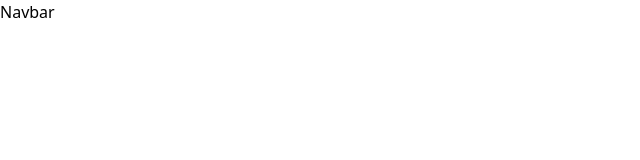
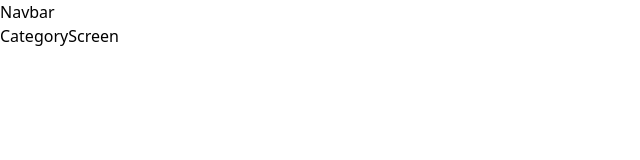
Before and after one commit to SAPranto/MERN-Ecommerce-Shop, a React (Vite) app: page /category in a window 1280 px wide. Before the commit this address had no page. Shown: the top 160 px of the page, without its empty margins (0-640 px from the left). Built offline with nearby package versions, Linux system fonts and the light colour scheme; the HTML template or start-up script is replaced by a standard one.

Commit message:
Created And Routed All The 5 Pages

```diff
--- a/src/App.jsx
+++ b/src/App.jsx
@@ -1,8 +1,11 @@
-import { useState } from "react";
 import "./App.css";
 import Navbar from "./components/Navbar";
 import { Route, Routes } from "react-router-dom";
 import HomeScreen from "./screens/HomeScreen";
+import ProductScreen from "./screens/ProductScreen";
+import CategoryScreen from "./screens/CategoryScreen";
+import CheckoutScreen from "./screens/CheckoutScreen";
+import CartScreen from "./screens/CartScreen";
 
 function App() {
   return (
@@ -10,6 +13,10 @@ function App() {
       <Navbar/>
       <Routes>
         <Route path={"/"} element={<HomeScreen />} />
+        <Route path={"/category"} element={<CategoryScreen />} />
+        <Route path={"/product"} element={<ProductScreen />} />
+        <Route path={"/cart"} element={<CartScreen />} />
+        <Route path={"/checkout"} element={<CheckoutScreen />} />
       </Routes>
     </>
   );
--- /dev/null
+++ b/src/screens/CartScreen.jsx
@@ -0,0 +1,9 @@
+import React from 'react'
+
+const CartScreen = () => {
+  return (
+    <div>CartScreen</div>
+  )
+}
+
+export default CartScreen
--- /dev/null
+++ b/src/screens/CategoryScreen.jsx
@@ -0,0 +1,9 @@
+import React from 'react'
+
+const CategoryScreen = () => {
+  return (
+    <div>CategoryScreen</div>
+  )
+}
+
+export default CategoryScreen
--- /dev/null
+++ b/src/screens/CheckoutScreen.jsx
@@ -0,0 +1,9 @@
+import React from 'react'
+
+const CheckoutScreen = () => {
+  return (
+    <div>CheckoutScreen</div>
+  )
+}
+
+export default CheckoutScreen
--- /dev/null
+++ b/src/screens/ProductScreen.jsx
@@ -0,0 +1,9 @@
+import React from 'react'
+
+const ProductScreen = () => {
+  return (
+    <div>ProductScreen</div>
+  )
+}
+
+export default ProductScreen
```
